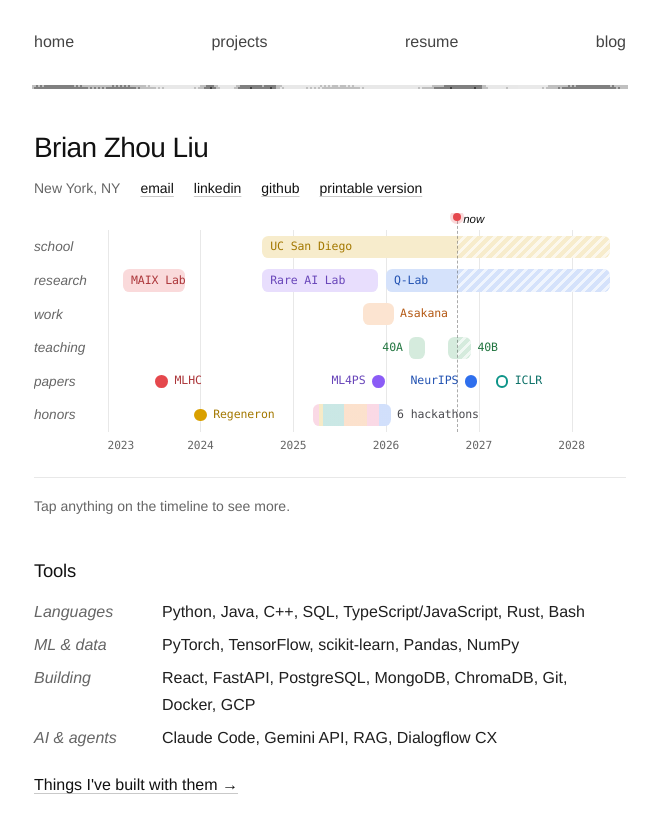
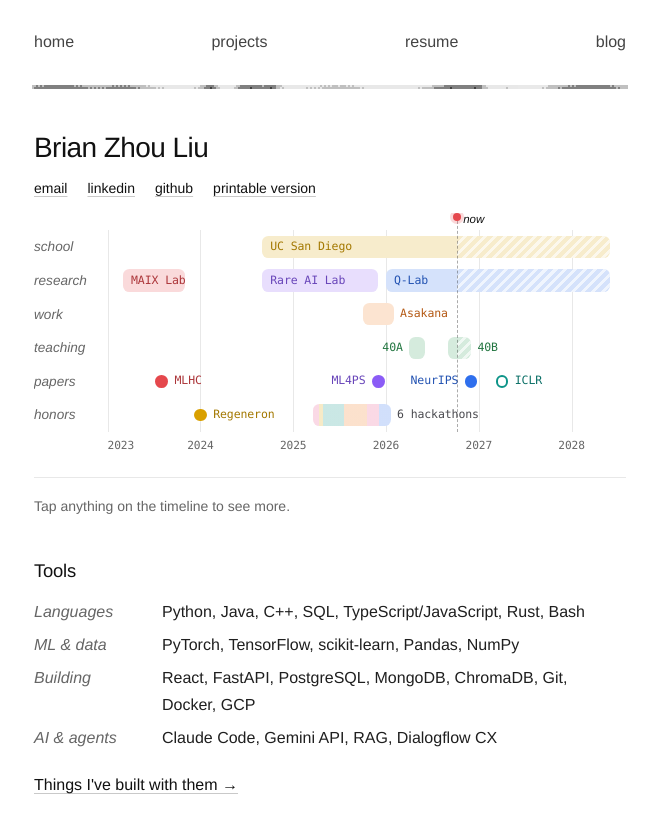
Before and after one commit to brianzliu/personal-websitev2, a Next.js app: page /resume in a window 1280 px wide. Shown: the top 832 px of the page, without its empty margins (310-969 px from the left). Built offline with nearby package versions, Linux system fonts and the light colour scheme.

Commit message:
Drop the location from the resume header and simplify the DSC 40B description
Co-Authored-By: Claude Opus 5.5 <noreply@anthropic.com>

```diff
--- a/app/lib/resume.ts
+++ b/app/lib/resume.ts
@@ -94,7 +94,7 @@ export const ITEMS: ResumeItem[] = [
     {
         id: 'dsc40b', lane: 'teaching', name: 'DSC 40B tutor', short: '40B', labelAt: 'right', emoji: '📚', color: C.green,
         start: [2026, 9], end: [2026, 12],
-        line: 'Algorithm analysis, recurrence relations and graph algorithms, at the Halıcıoğlu Data Science Institute.',
+        line: 'Theoretical Foundations of Data Science II, at the Halıcıoğlu Data Science Institute.',
         notes: [{ text: 'Grading, answering questions and holding office hours.' }],
     },
     {
--- a/app/resume/page.tsx
+++ b/app/resume/page.tsx
@@ -12,7 +12,6 @@ export default function ResumePage() {
         <main className="page">
             <h1 className="rise"><Hl className="hl-blue" emoji="📄">Brian Zhou Liu</Hl></h1>
             <p className="muted meta rise" style={{ "--i": 1 } as React.CSSProperties}>
-                <span>New York, NY</span>
                 <a href="mailto:brianliu0317@gmail.com" className="link">email</a>
                 <Link href="https://www.linkedin.com/in/brianzliu/" target="_blank" rel="noreferrer" className="link">linkedin</Link>
                 <Link href="https://github.com/brianzliu" target="_blank" rel="noreferrer" className="link">github</Link>
```
